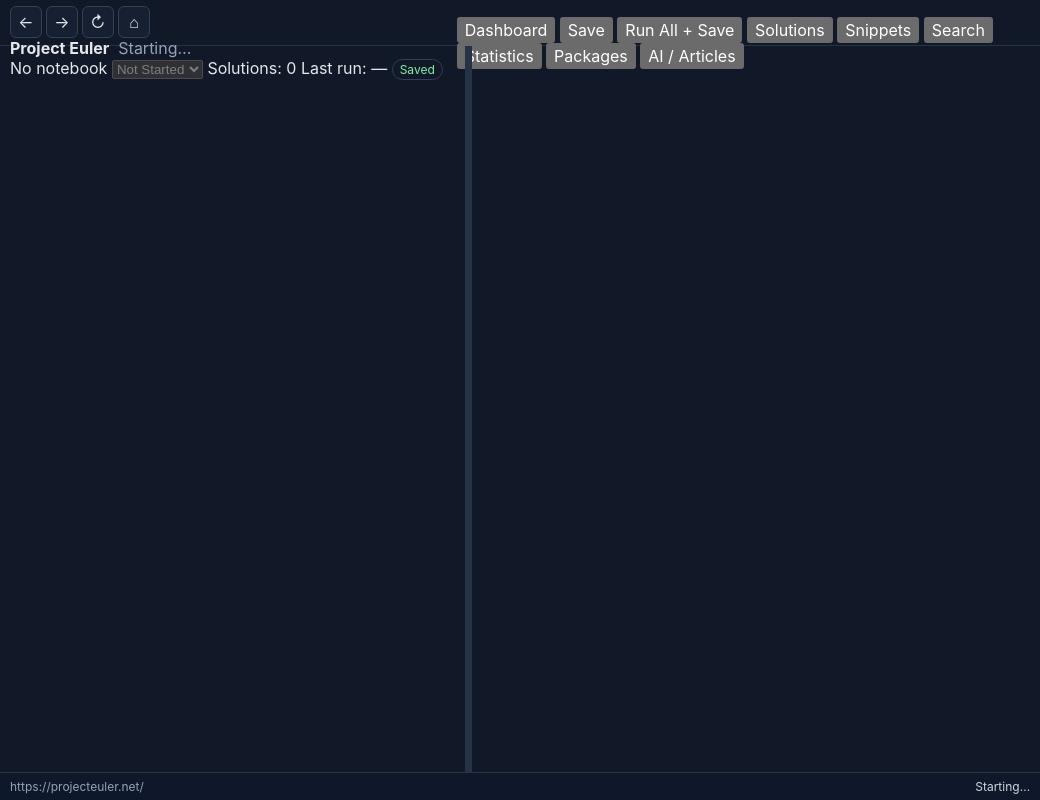
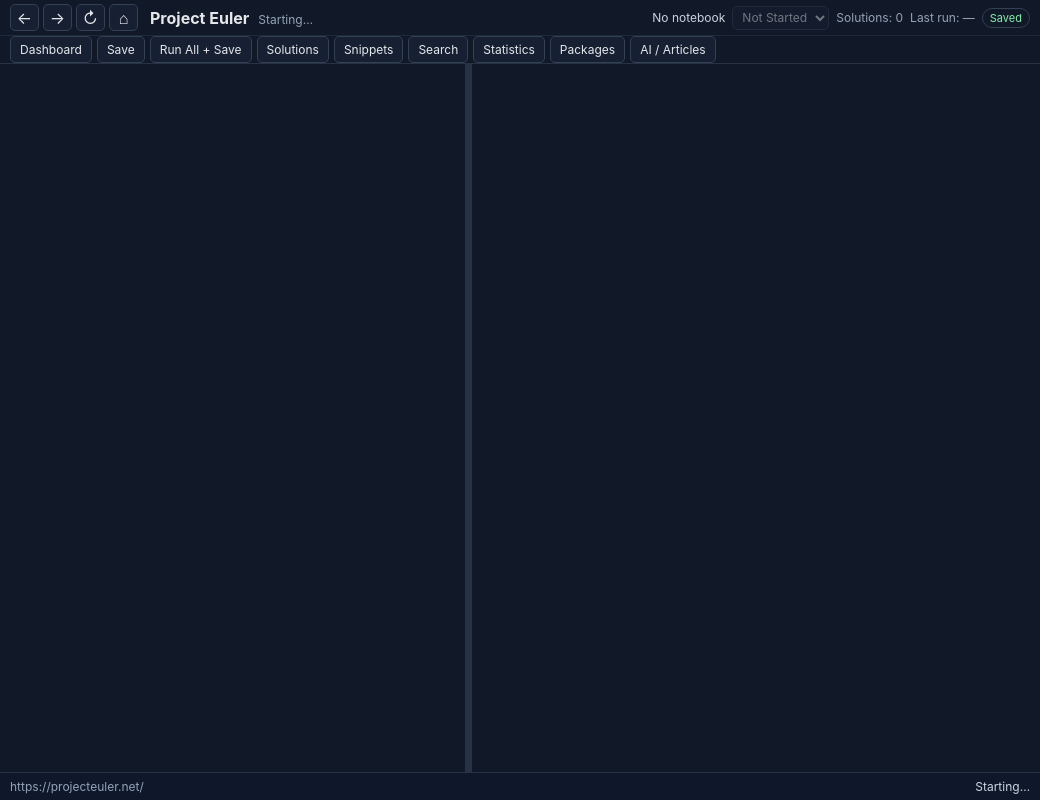
Before and after one commit to AuroraLilja8514/test-tmp-3344552, an Electron app: page src/ui/index.html in a window 1040 px wide. Drawn offline with Linux system fonts and the light colour scheme; no server answers.

Commit message:
Style expanded top Workbench toolbar

```diff
--- a/src/ui/styles.css
+++ b/src/ui/styles.css
@@ -1,5 +1,5 @@
 :root {
-  --toolbar-height: 46px;
+  --toolbar-height: 64px;
   --status-height: 28px;
   --divider-width: 7px;
   --split: 45%;
@@ -9,42 +9,54 @@
 
 * { box-sizing: border-box; }
 html, body { margin: 0; width: 100%; height: 100%; overflow: hidden; background: #111827; color: #e5e7eb; }
-button { font: inherit; }
+button, select { font: inherit; }
 
 .toolbar {
   position: fixed;
   inset: 0 0 auto 0;
   height: var(--toolbar-height);
   display: grid;
-  grid-template-columns: auto minmax(0, 1fr) auto;
-  align-items: center;
-  gap: 14px;
-  padding: 6px 10px;
+  grid-template-rows: 35px 29px;
   background: #111827;
   border-bottom: 1px solid #273244;
   z-index: 3;
 }
 
+.toolbar-row { min-width: 0; display: flex; align-items: center; padding: 3px 10px; }
+.primary-row { gap: 12px; }
+.action-row { gap: 5px; border-top: 1px solid #1e293b; padding-top: 2px; padding-bottom: 3px; }
+
 .nav-buttons { display: flex; gap: 4px; }
-.nav-buttons button {
-  width: 32px;
-  height: 32px;
-  border-radius: 6px;
+.nav-buttons button,
+.action-row button {
+  height: 27px;
+  border-radius: 5px;
   border: 1px solid #334155;
   background: #172033;
   color: #e5e7eb;
   cursor: pointer;
 }
-.nav-buttons button:hover:not(:disabled) { background: #23304a; }
-.nav-buttons button:disabled { opacity: .38; cursor: default; }
+.nav-buttons button { width: 29px; padding: 0; }
+.action-row button { padding: 0 9px; font-size: 12px; }
+.nav-buttons button:hover:not(:disabled), .action-row button:hover:not(:disabled) { background: #23304a; }
+.nav-buttons button:disabled, .action-row button:disabled { opacity: .38; cursor: default; }
 
-.page-state, .notebook-state { min-width: 0; display: flex; align-items: baseline; gap: 9px; }
-.page-state { overflow: hidden; }
+.page-state { min-width: 0; flex: 1 1 auto; display: flex; align-items: baseline; gap: 9px; overflow: hidden; }
 .page-state strong { white-space: nowrap; }
-.page-state span { color: #94a3b8; overflow: hidden; text-overflow: ellipsis; white-space: nowrap; }
-.notebook-state { justify-content: flex-end; color: #cbd5e1; white-space: nowrap; }
+.page-state span { color: #94a3b8; overflow: hidden; text-overflow: ellipsis; white-space: nowrap; font-size: 12px; }
+.problem-state { flex: 0 0 auto; display: flex; align-items: center; gap: 7px; color: #cbd5e1; white-space: nowrap; font-size: 12px; }
+.problem-state select {
+  height: 24px;
+  border-radius: 5px;
+  border: 1px solid #334155;
+  color: #e5e7eb;
+  background: #172033;
+  padding: 0 5px;
+}
+.problem-state select:disabled { opacity: .45; }
+.metric { color: #94a3b8; }
 
-.save { font-size: 12px; border: 1px solid #334155; padding: 2px 7px; border-radius: 999px; }
+.save { font-size: 11px; border: 1px solid #334155; padding: 2px 7px; border-radius: 999px; }
 .save.saved { color: #86efac; }
 .save.saving { color: #fde68a; }
 .save.error { color: #fca5a5; }
```
